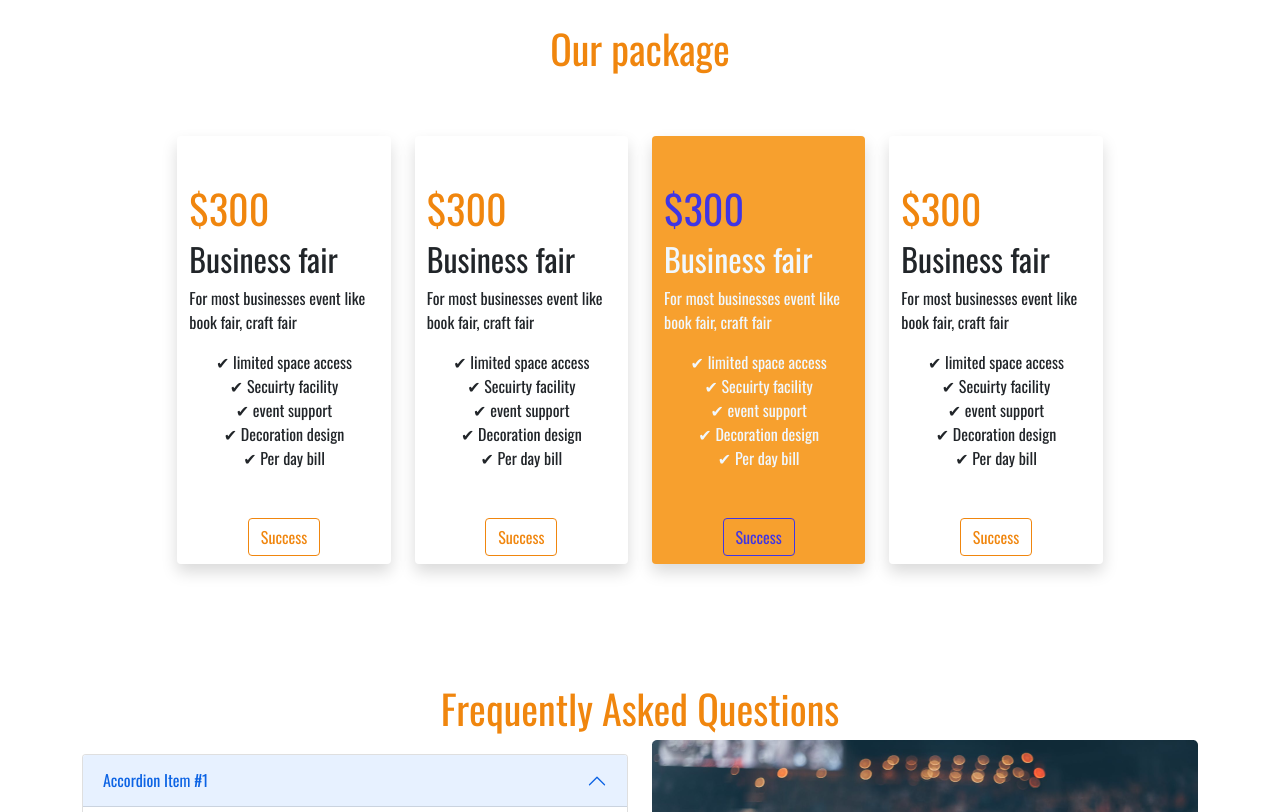
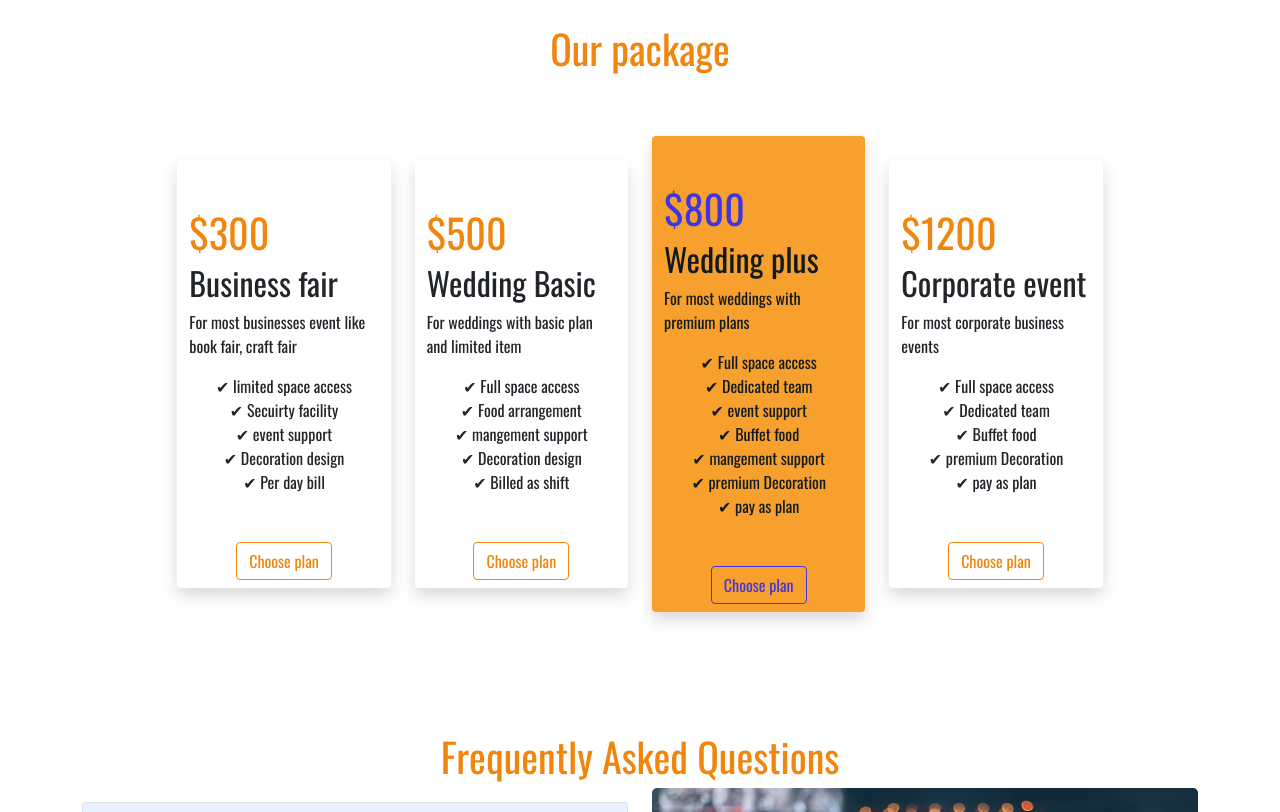
Before and after one commit to bdavijit/convention-center-bdavijit, a plain HTML site: page index.html in a window 1280 px wide. Shown: the part 740-1552 px from the top of the page. Drawn offline with nearby package versions, Linux system fonts and the light colour scheme; a web font is replaced by a local one.

Commit message:
add text into Our package

```diff
--- a/css/common.css
+++ b/css/common.css
@@ -61,7 +61,7 @@
 .bg-top-card {
   /* transform: scale(1.02); */
   background-color: #f7a02e;
-  color: aliceblue;
+  color: rgba(2, 17, 31, 0.938);
 }
 
 #package {
--- a/index.html
+++ b/index.html
@@ -169,11 +169,11 @@
       <br />
       <section id="">
         <div class="container-fluid">
-          <h1 class="text-center mt-5 mb-3 main-color">Our package</h1>
+          <h1 class="text-center mt-5 mb-lg-3 main-color">Our package</h1>
           <div
             class="row gap-4 d-flex justify-content-center align-items-center"
           >
-            <div class="col-lg-2 shadow pt-5 mt-5 mb-5 rounded">
+            <div class="col-lg-2 shadow pt-5 mt-lg-5 mb-lg-5 rounded">
               <h1 class="main-color">$300</h1>
               <h2>Business fair</h2>
               <p>For most businesses event like book fair, craft fair</p>
@@ -186,58 +186,62 @@
               </ul>
               <div class="d-flex justify-content-center mt-5 mb-2">
                 <button type="button" class="btn btn-outline-package">
-                  Success
+                  Choose plan
                 </button>
               </div>
             </div>
-            <div class="col-lg-2 shadow pt-5 mt-5 mb-5 rounded">
-              <h1 class="main-color">$300</h1>
-              <h2>Business fair</h2>
-              <p>For most businesses event like book fair, craft fair</p>
+            <div class="col-lg-2 shadow pt-5 mt-lg-5 mb-lg-5 rounded">
+              <h1 class="main-color">$500</h1>
+              <h2>Wedding Basic</h2>
+              <p>For weddings with basic plan and limited item</p>
               <ul class="text-center">
-                <li>✔ limited space access</li>
-                <li>✔ Secuirty facility</li>
-                <li>✔ event support</li>
+                <li>✔ Full space access</li>
+                <li>✔ Food arrangement</li>
+                <li>✔ mangement support</li>
                 <li>✔ Decoration design</li>
-                <li>✔ Per day bill</li>
+                <li>✔ Billed as shift</li>
               </ul>
               <div class="d-flex justify-content-center mt-5 mb-2">
                 <button type="button" class="btn btn-outline-package">
-                  Success
+                  Choose plan
                 </button>
               </div>
             </div>
-            <div class="col-lg-2 shadow pt-5 mt-5 mb-5 rounded bg-top-card">
-              <h1 class="hot-color">$300</h1>
-              <h2>Business fair</h2>
-              <p>For most businesses event like book fair, craft fair</p>
+            <div
+              class="col-lg-2 shadow pt-5 mt-lg-5 mb-lg-5 rounded bg-top-card"
+            >
+              <h1 class="hot-color">$800</h1>
+              <h2>Wedding plus</h2>
+              <p>For most weddings with premium plans</p>
               <ul class="text-center">
-                <li>✔ limited space access</li>
-                <li>✔ Secuirty facility</li>
+                <li>✔ Full space access</li>
+                <li>✔ Dedicated team</li>
                 <li>✔ event support</li>
-                <li>✔ Decoration design</li>
-                <li>✔ Per day bill</li>
+                <li>✔ Buffet food</li>
+                <li>✔ mangement support</li>
+                <li>✔ premium Decoration</li>
+                <li>✔ pay as plan</li>
               </ul>
               <div class="d-flex justify-content-center mt-5 mb-2">
                 <button type="button" class="btn btn-outline-package2">
-                  Success
+                  Choose plan
                 </button>
               </div>
             </div>
-            <div class="col-lg-2 shadow pt-5 mt-5 mb-5 rounded">
-              <h1 class="main-color">$300</h1>
-              <h2>Business fair</h2>
-              <p>For most businesses event like book fair, craft fair</p>
+            <div class="col-lg-2 shadow pt-5 mt-lg-5 mb-lg-5 rounded">
+              <h1 class="main-color">$1200</h1>
+              <h2>Corporate event</h2>
+              <p>For most corporate business events</p>
               <ul class="text-center">
-                <li>✔ limited space access</li>
-                <li>✔ Secuirty facility</li>
-                <li>✔ event support</li>
-                <li>✔ Decoration design</li>
-                <li>✔ Per day bill</li>
+                <li>✔ Full space access</li>
+                <li>✔ Dedicated team</li>
+                <li>✔ Buffet food</li>
+                <li>✔ premium Decoration</li>
+                <li>✔ pay as plan</li>
               </ul>
               <div class="d-flex justify-content-center mt-5 mb-2">
                 <button type="button" class="btn btn-outline-package">
-                  Success
+                  Choose plan
                 </button>
               </div>
             </div>
```
